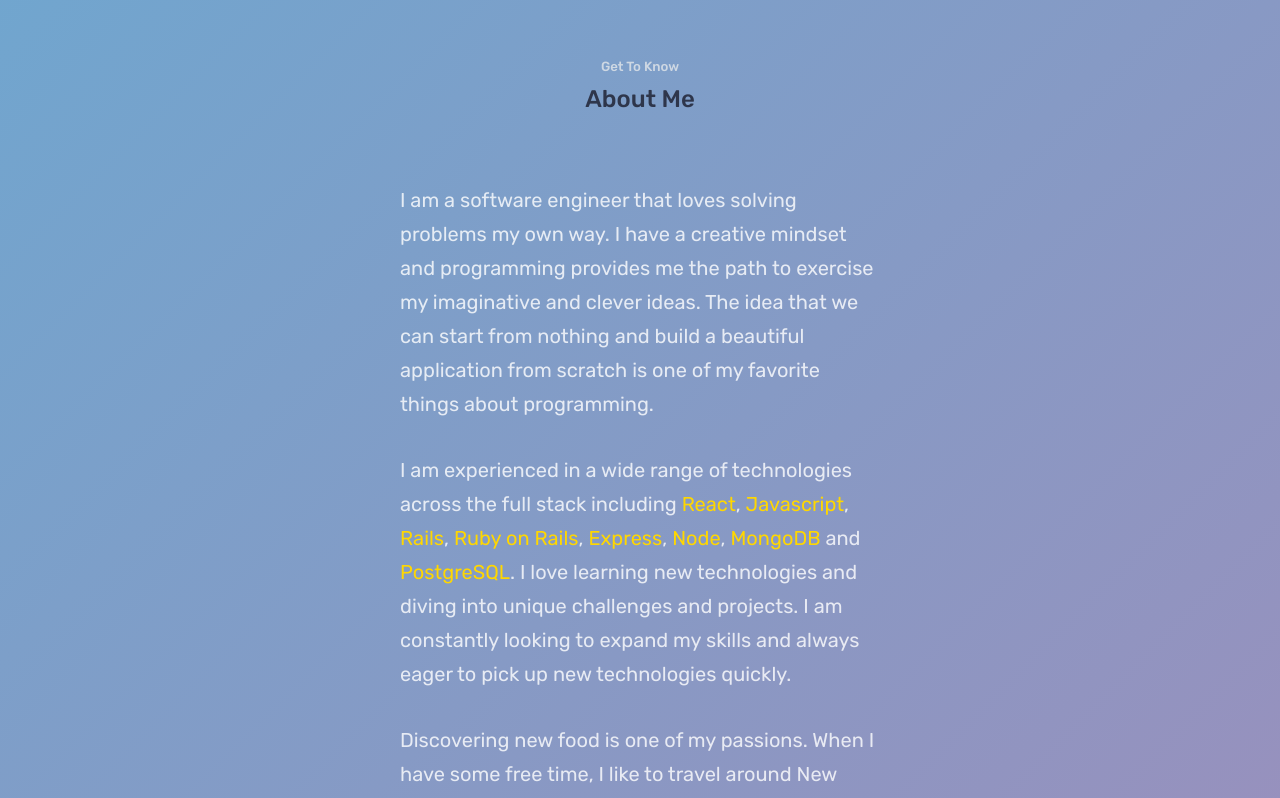
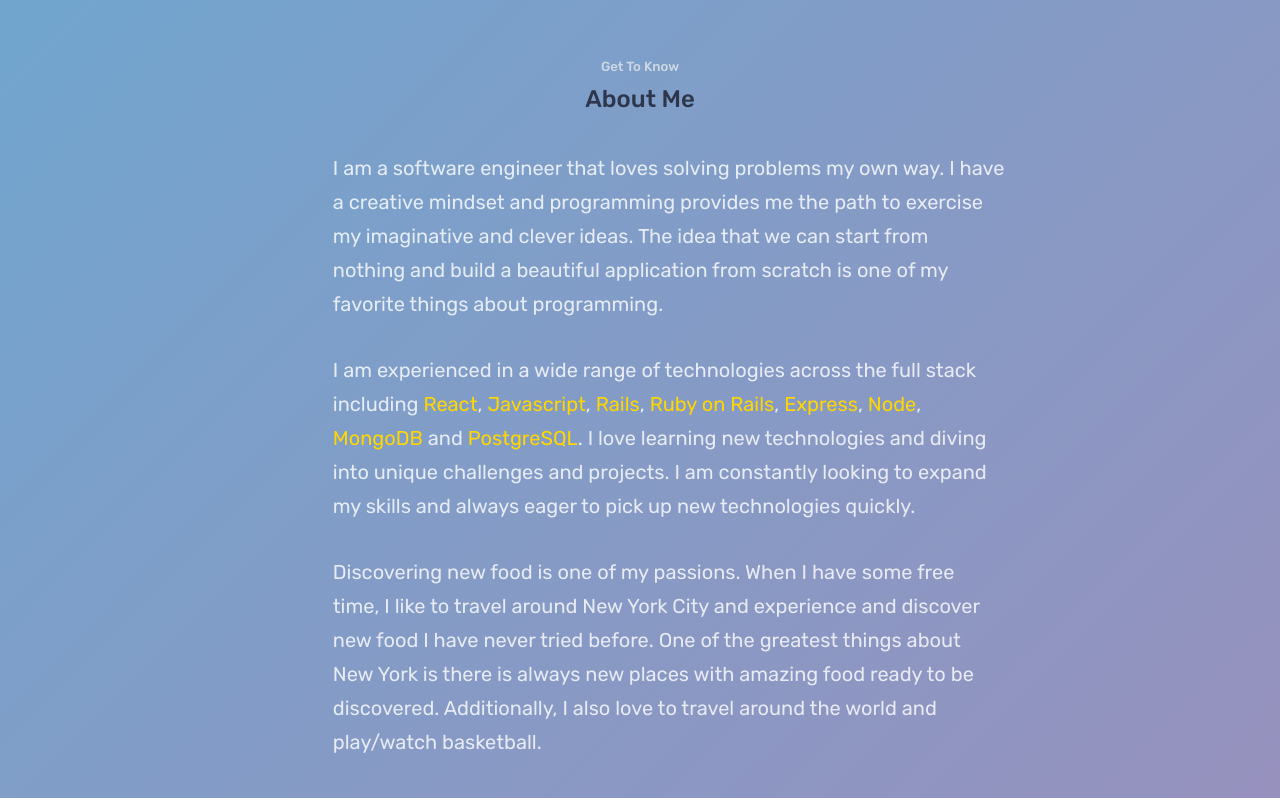
Before and after one commit to dzhengg98/Portfolio, a React (Create React App) app: page / in a window 1280 px wide. Shown: the part 920-1718 px from the top of the page. Built offline with nearby package versions, Linux system fonts and the light colour scheme.

Commit message:
css edit

```diff
--- a/src/components/about/about.css
+++ b/src/components/about/about.css
@@ -7,13 +7,13 @@
 }
 
 .about__content {
-  width: 50%;
+  width: 70%;
   display: flex;
   flex-direction: column;
   align-items: center;
   position: relative;
-  left: 25%;
-  margin-top: 3rem;
+  left: 18%;
+  margin-top: 1rem;
   font-size: 20px;
 }
 
```
